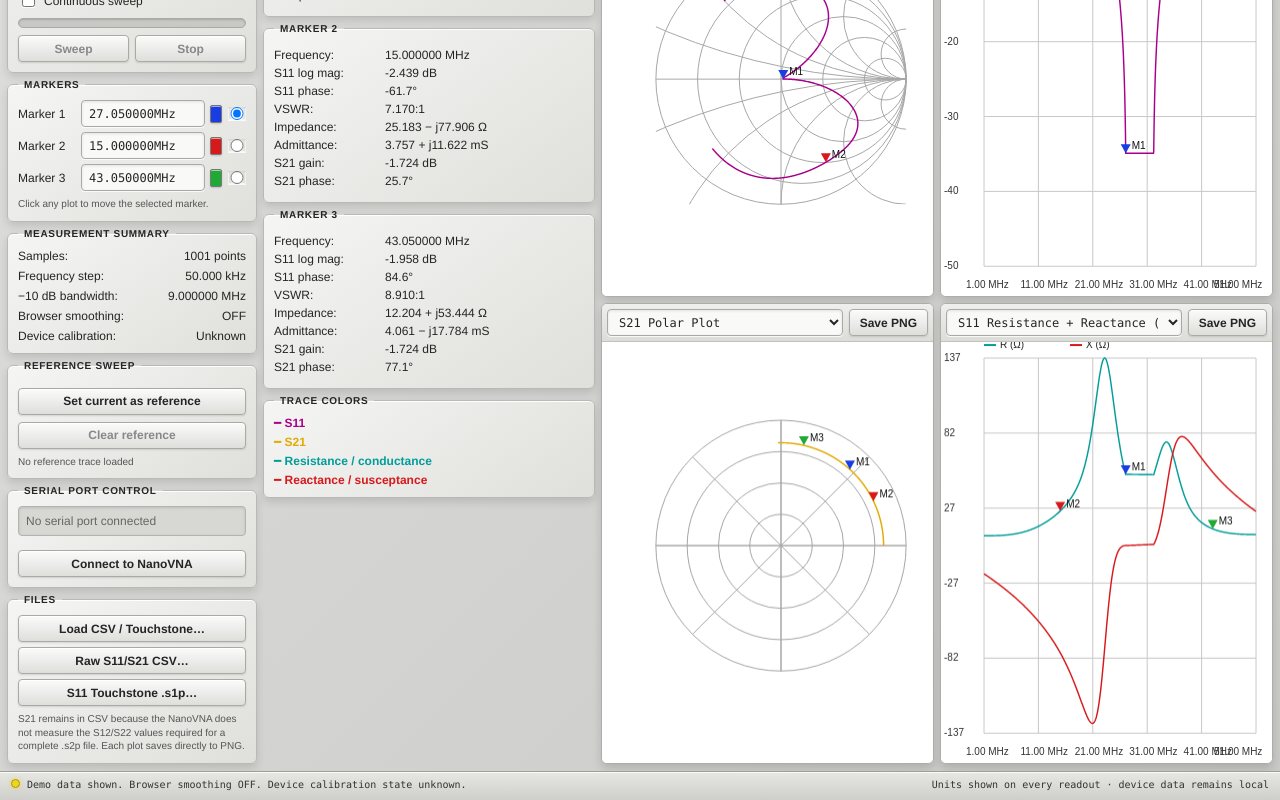
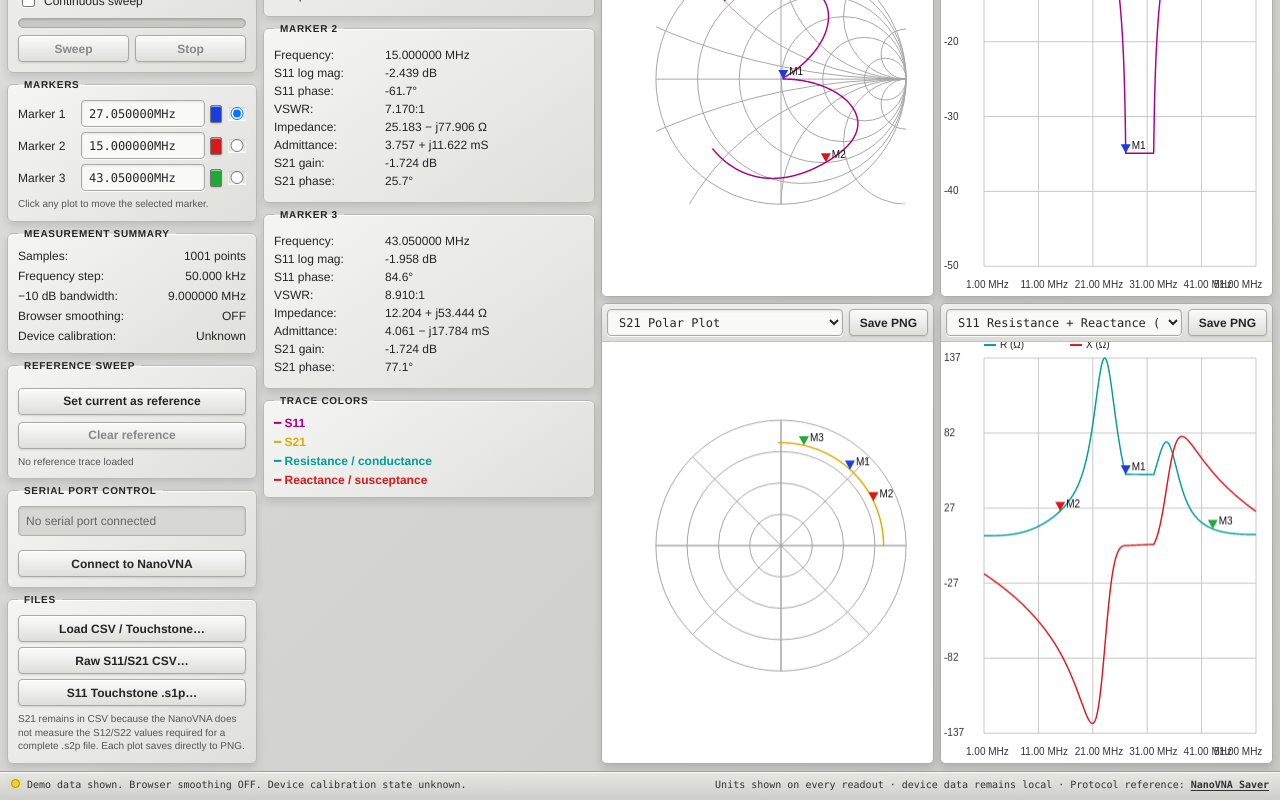
Before and after one commit to mattlmccoy/nanovna-web, a React (Vite) app: page / in a window 1280 px wide. Shown: the part 206-1006 px from the top of the page. Built offline with nearby package versions, Linux system fonts and the light colour scheme.

Commit message:
Credit the original NanoVNA Saver project

```diff
--- a/src/App.tsx
+++ b/src/App.tsx
@@ -513,7 +513,7 @@ export default function App() {
           {views.map((view, index) => <Chart key={index} mode={view} points={points} reference={reference} markers={markers} activeMarker={activeMarker} theme={theme} onMarkerChange={updateMarker} onModeChange={(mode) => setViews((current) => current.map((item, candidate) => candidate === index ? mode : item))} />)}
         </section>
       </div>
-      <div className="statusbar"><span>{message}</span><span>Units shown on every readout · device data remains local</span></div>
+      <div className="statusbar"><span>{message}</span><span>Units shown on every readout · device data remains local · Protocol reference: <a href="https://github.com/NanoVNA-Saver/nanovna-saver" target="_blank" rel="noreferrer">NanoVNA Saver</a></span></div>
     </main>
   );
 }
--- a/src/styles.css
+++ b/src/styles.css
@@ -45,6 +45,7 @@ small { display: block; margin-top: 6px; color: #555; line-height: 1.35; }
 .chart-titlebar button { white-space: nowrap; }
 .chart-panel canvas { width: 100%; height: 100%; min-height: 240px; cursor: crosshair; }
 .statusbar { min-height: 29px; display: flex; justify-content: space-between; gap: 20px; padding: 7px 11px; border-top: 1px solid #9e9e9b; background: linear-gradient(#e7e7e4, #cececb); box-shadow: inset 0 1px rgba(255,255,255,.8); color: #333; font-family: 'SFMono-Regular', Consolas, monospace; font-size: 10px; }
+.statusbar a { color: inherit; font-weight: 700; text-underline-offset: 2px; }
 .statusbar span:first-child::before { content: ''; display: inline-block; width: 7px; height: 7px; margin-right: 7px; border-radius: 50%; background: var(--yellow); border: 1px solid #aa9710; box-shadow: 0 0 4px rgba(241,213,28,.7); }
 
 html[data-theme='dark'] { color-scheme: dark; }
```
Also changed, not shown: 2 other files (tests, documents, lock files or other folders).
